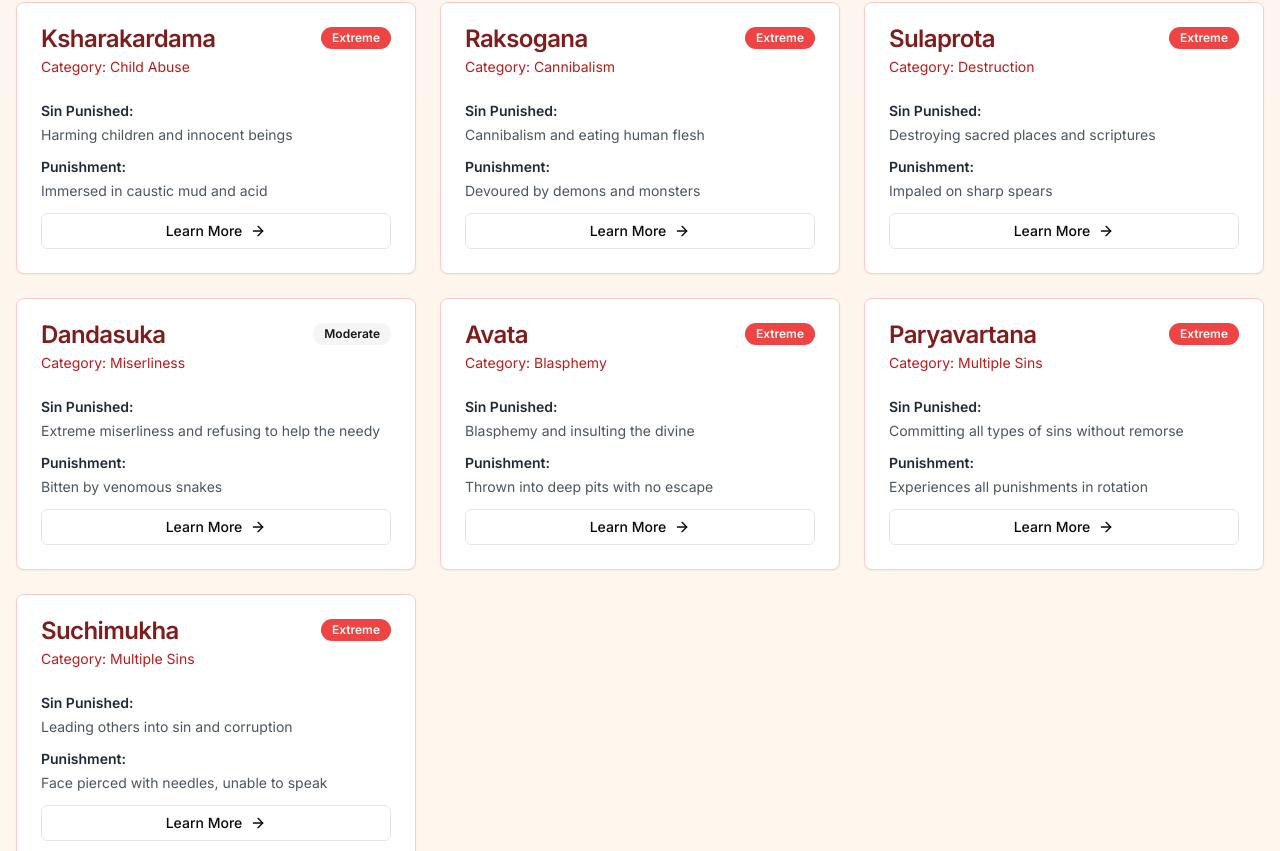
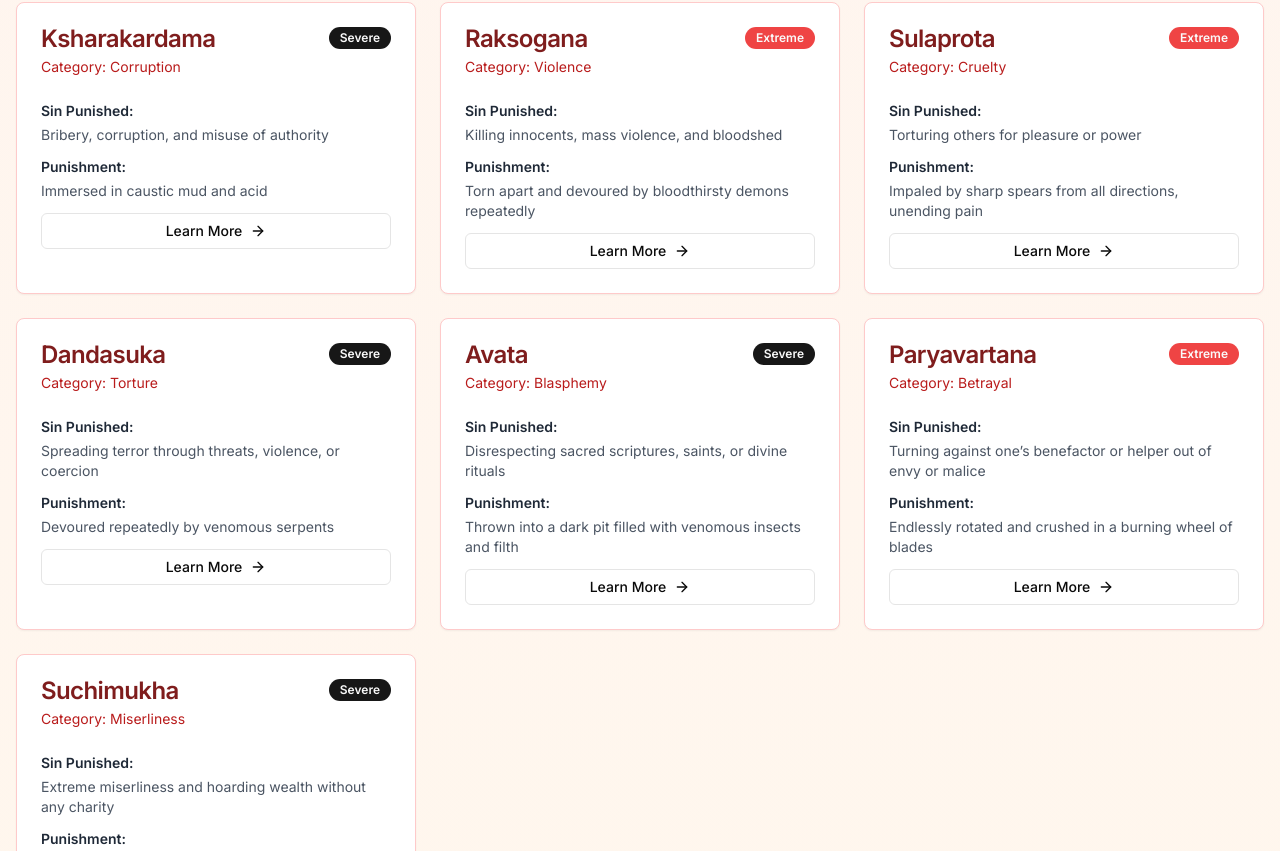
Before and after one commit to ThakurAmanKumar/GarudaPunishments, a Next.js app: page /narakas in a window 1280 px wide. Shown: the part 2529-3380 px from the top of the page. Built offline with nearby package versions, Linux system fonts and the light colour scheme.

Commit message:
Update page.tsx

```diff
--- a/app/narakas/page.tsx
+++ b/app/narakas/page.tsx
@@ -373,7 +373,7 @@ const narakas = [
   {
     id: 21,
     name: { en: "Ayahpana", hi: "अयःपान", ne: "अयःपान", sa: "अयःपान" },
-    category: "torture",
+    category: "alcoholism",
     sin: {
       en: "Torturing others for pleasure",
       hi: "आनंद के लिए दूसरों को यातना देना",
@@ -386,17 +386,17 @@ const narakas = [
       ne: "पग्लिएको धातु पिउन बाध्य पारिने",
       sa: "द्रवीभूतं धातुं पातुं बाध्यः",
     },
-    severity: "extreme",
+    severity: "severe",
   },
   {
     id: 22,
     name: { en: "Ksharakardama", hi: "क्षारकर्दम", ne: "क्षारकर्दम", sa: "क्षारकर्दम" },
-    category: "childAbuse",
+    category: "corruption",
     sin: {
-      en: "Harming children and innocent beings",
-      hi: "बच्चों और निर्दोष प्राणियों को नुकसान पहुंचाना",
-      ne: "बालबालिका र निर्दोष प्राणीहरूलाई हानि पुर्याउने",
-      sa: "बालानां निर्दोषप्राणिनां च हानिकरणम्",
+      en: "Bribery, corruption, and misuse of authority",
+      hi: "घूसखोरी, भ्रष्टाचार और अधिकारों का दुरुपयोग",
+      ne: "घूस, भ्रष्टाचार र अधिकारको दुरुपयोग",
+      sa: "घोषधनग्रहणं भ्रष्टाचारः च अधिकारस्य दुरुपयोगः",
     },
     punishment: {
       en: "Immersed in caustic mud and acid",
@@ -404,115 +404,115 @@ const narakas = [
       ne: "तीखो हिलो र एसिडमा डुबाइने",
       sa: "क्षारकर्दमे तीक्ष्णाम्ले च निमज्जितः",
     },
-    severity: "extreme",
+    severity: "severe",
   },
   {
     id: 23,
     name: { en: "Raksogana", hi: "राक्षोगण", ne: "राक्षोगण", sa: "राक्षोगण" },
-    category: "cannibalism",
+    category: "violence",
     sin: {
-      en: "Cannibalism and eating human flesh",
-      hi: "नरभक्षण और मानव मांस खाना",
-      ne: "नरभक्षण र मानव मासु खाने",
-      sa: "नरभक्षणं मानवमांसभक्षणं च",
+      en: "Killing innocents, mass violence, and bloodshed",
+      hi: "निर्दोषों की हत्या, जनहिंसा और रक्तपात",
+      ne: "निष्पापको हत्या, सामूहिक हिंसा र रगतपात",
+      sa: "निर्दोषवधः जनहिंसा च रुधिरपातनं च",
     },
     punishment: {
-      en: "Devoured by demons and monsters",
-      hi: "राक्षसों और राक्षसों द्वारा भक्षण",
-      ne: "राक्षस र दानवहरूद्वारा खाइने",
-      sa: "राक्षसैः दानवैश्च भक्षितः",
+      en: "Torn apart and devoured by bloodthirsty demons repeatedly",
+      hi: "रक्तपिपासु राक्षसों द्वारा बार-बार फाड़ा और खाया जाना",
+      ne: "रक्तपिपासु राक्षसहरूले बारम्बार च्यातेर खाने सजाय",
+      sa: "रक्तलोभिनः राक्षसाः पुनः पुनः विदार्य खादन्ति",
     },
     severity: "extreme",
   },
   {
     id: 24,
     name: { en: "Sulaprota", hi: "शूलप्रोत", ne: "शूलप्रोत", sa: "शूलप्रोत" },
-    category: "destruction",
+    category: "cruelty",
     sin: {
-      en: "Destroying sacred places and scriptures",
-      hi: "पवित्र स्थानों और शास्त्रों को नष्ट करना",
-      ne: "पवित्र स्थानहरू र धर्मग्रन्थहरू नष्ट गर्ने",
-      sa: "पवित्रस्थानानां शास्त्राणां च विनाशः",
+      en: "Torturing others for pleasure or power",
+      hi: "दूसरों को आनंद या शक्ति के लिए यातना देना",
+      ne: "अरुलाई सुख वा शक्ति प्राप्तिका लागि पीडा दिनु",
+      sa: "स्वसुखाय वा शक्त्यर्थं परपीड़नं",
     },
     punishment: {
-      en: "Impaled on sharp spears",
-      hi: "तेज भालों पर चढ़ाया जाना",
-      ne: "धारिलो भालाहरूमा टाँसिने",
-      sa: "तीक्ष्णैः शूलैः वेधितः",
+      en: "Impaled by sharp spears from all directions, unending pain",
+      hi: "चारों ओर से नुकीले शूलों से बींधा जाना, अंतहीन पीड़ा",
+      ne: "सबैतिरबाट धारिला बर्छाले घोचिने, अन्त्य नहुने पीडा",
+      sa: "सर्वतः तीक्ष्णैः शूलैः विदारितो नित्यदुःखं प्राप्नोति",
     },
     severity: "extreme",
   },
   {
     id: 25,
     name: { en: "Dandasuka", hi: "दंडशूक", ne: "दण्डशूक", sa: "दण्डशूक" },
-    category: "miserliness",
+    category: "torture",
     sin: {
-      en: "Extreme miserliness and refusing to help the needy",
-      hi: "अत्यधिक कंजूसी और जरूरतमंदों की मदद से इनकार",
-      ne: "अत्यधिक कञ्जुसी र खाँचोमा परेकाहरूलाई सहायता नगर्ने",
-      sa: "अत्यधिकं कार्पण्यं दीनानां सहायतानिषेधश्च",
+      en: "Spreading terror through threats, violence, or coercion",
+      hi: "धमकी, हिंसा या ज़बरदस्ती से भय फैलाना",
+      ne: "धम्की, हिंसा वा बलजफ्ती गरेर आतंक फैलाउनु",
+      sa: "भीषया हिंसायाः बलात्कारेण च त्रासजननं",
     },
     punishment: {
-      en: "Bitten by venomous snakes",
-      hi: "जहरीले सांपों द्वारा काटा जाना",
-      ne: "विषालु सर्पहरूद्वारा टोकिने",
-      sa: "विषसर्पैः दष्टः",
+        en: "Devoured repeatedly by venomous serpents",
+        hi: "विषैले साँपों द्वारा बार-बार निगला जाना",
+        ne: "विषालु सर्पहरूबाट बारम्बार निलिनु",
+        sa: "दंशिनां सर्पाणां मुखेन पुनः पुनः निग्रस्यते",
     },
-    severity: "moderate",
+    severity: "severe",
   },
   {
     id: 26,
     name: { en: "Avata", hi: "अवट", ne: "अवट", sa: "अवट" },
     category: "blasphemy",
     sin: {
-      en: "Blasphemy and insulting the divine",
-      hi: "ईशनिंदा और दिव्यता का अपमान",
-      ne: "ईश्वरनिन्दा र दिव्यताको अपमान",
-      sa: "ईश्वरनिन्दा दिव्यत्वापमानश्च",
+      en: "Disrespecting sacred scriptures, saints, or divine rituals",
+      hi: "पवित्र ग्रंथों, संतों या धार्मिक अनुष्ठानों का अपमान",
+      ne: "पवित्र शास्त्र, सन्त वा धार्मिक कर्महरूको अपमान गर्नु",
+      sa: "शास्त्रसन्तानां देवकर्मणां च निन्दा",
+      },
+    punishment: {
+      en: "Thrown into a dark pit filled with venomous insects and filth",
+      hi: "अंधेरे गड्ढे में डाला जाता है जहाँ जहरीले कीड़े और गंदगी होती है",
+      ne: "अँध्यारो खाल्डोमा हालिन्छ जहाँ विषालु किरा र फोहोर हुन्छ",
+      sa: "अन्धकूपे पतत्यसौ, यत्र विषकीटाः च मलिनानि सन्ति",
     },
-    punishment: {
-      en: "Thrown into deep pits with no escape",
-      hi: "बिना निकास के गहरे गड्ढों में फेंका जाना",
-      ne: "निस्कने बाटो नभएका गहिरो खाडलहरूमा फालिने",
-      sa: "निर्गमरहितेषु गम्भीरगर्तेषु क्षिप्तः",
-    },
-    severity: "extreme",
+    severity: "severe",
   },
   {
     id: 27,
     name: { en: "Paryavartana", hi: "पर्यावर्तन", ne: "पर्यावर्तन", sa: "पर्यावर्तन" },
-    category: "multipleSins",
+    category: "betrayal",
     sin: {
-      en: "Committing all types of sins without remorse",
-      hi: "बिना पछतावे के सभी प्रकार के पाप करना",
-      ne: "पश्चाताप नगरी सबै प्रकारका पाप गर्ने",
-      sa: "निष्पश्चात्तापेन सर्वप्रकारपापकरणम्",
+      en: "Turning against one’s benefactor or helper out of envy or malice",
+      hi: "अपने उपकारकर्ता के विरुद्ध ईर्ष्या या द्वेष से मुड़ जाना",
+      ne: "उपकार गर्नेप्रति ईर्ष्या वा द्वेषले विद्रोह गर्नु",
+      sa: "यस्य कृते उपकारः तस्य विरुद्धं इर्ष्यया वा द्वेषेण कार्यम्",
     },
     punishment: {
-      en: "Experiences all punishments in rotation",
-      hi: "सभी सजाओं को बारी-बारी से भुगतना",
-      ne: "सबै सजायहरू पालैपालो भोग्ने",
-      sa: "सर्वदण्डान् क्रमेण अनुभवति",
+      en: "Endlessly rotated and crushed in a burning wheel of blades",
+      hi: "जलते हुए चक्के में लगातार घुमाया और कुचला जाना",
+      ne: "जलिरहेको पाङ्ग्रामा निरन्तर घुमाइने र पिसिने",
+      sa: "दह्यमानचक्रे नित्यं परिभ्रम्य पिष्टः भवति",
     },
     severity: "extreme",
   },
   {
     id: 28,
     name: { en: "Suchimukha", hi: "सूचिमुख", ne: "सूचिमुख", sa: "सूचिमुख" },
-    category: "multipleSins",
+    category: "miserliness",
     sin: {
-      en: "Leading others into sin and corruption",
-      hi: "दूसरों को पाप और भ्रष्टाचार में धकेलना",
-      ne: "अरूलाई पाप र भ्रष्टाचारमा धकेल्ने",
-      sa: "परान् पापे भ्रष्टाचारे च प्रेरयन्",
+      en: "Extreme miserliness and hoarding wealth without any charity",
+      hi: "अत्यधिक कंजूसी और दान में धन का उपयोग न करना",
+      ne: "धेरै कन्जुस्याइँ र दान नगरी सम्पत्ति संकलन गर्नु",
+      sa: "अत्यल्पव्ययः, दानेन रहितं धनार्जनं च",
     },
     punishment: {
-      en: "Face pierced with needles, unable to speak",
-      hi: "चेहरे को सुइयों से छेदा जाना, बोलने में असमर्थ",
-      ne: "अनुहार सुईहरूले छेडिने, बोल्न नसक्ने",
-      sa: "मुखं सूचिभिः वेधितं वक्तुमशक्तम्",
+      en: "Pierced all over the body with hot sharp needles",
+      hi: "पूरे शरीर को गर्म और नुकीली सुइयों से बींधा जाना",
+      ne: "सम्पूर्ण शरीर तातो र धारिला सुइहरूले छेडिन्छ",
+      sa: "सर्वाङ्गं तप्तसूचिभिः विदारितं भवति"
     },
-    severity: "extreme",
+    severity: "severe",
   },
 ]
 
```
